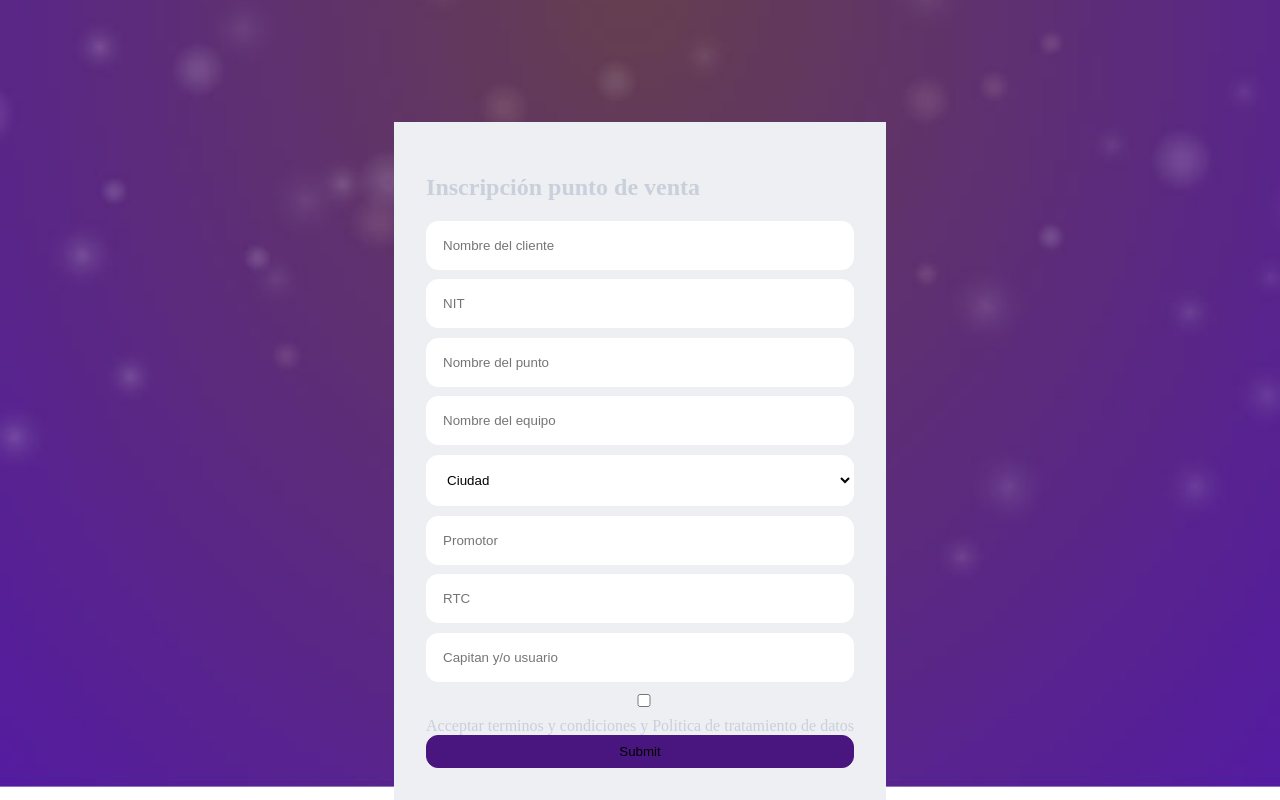
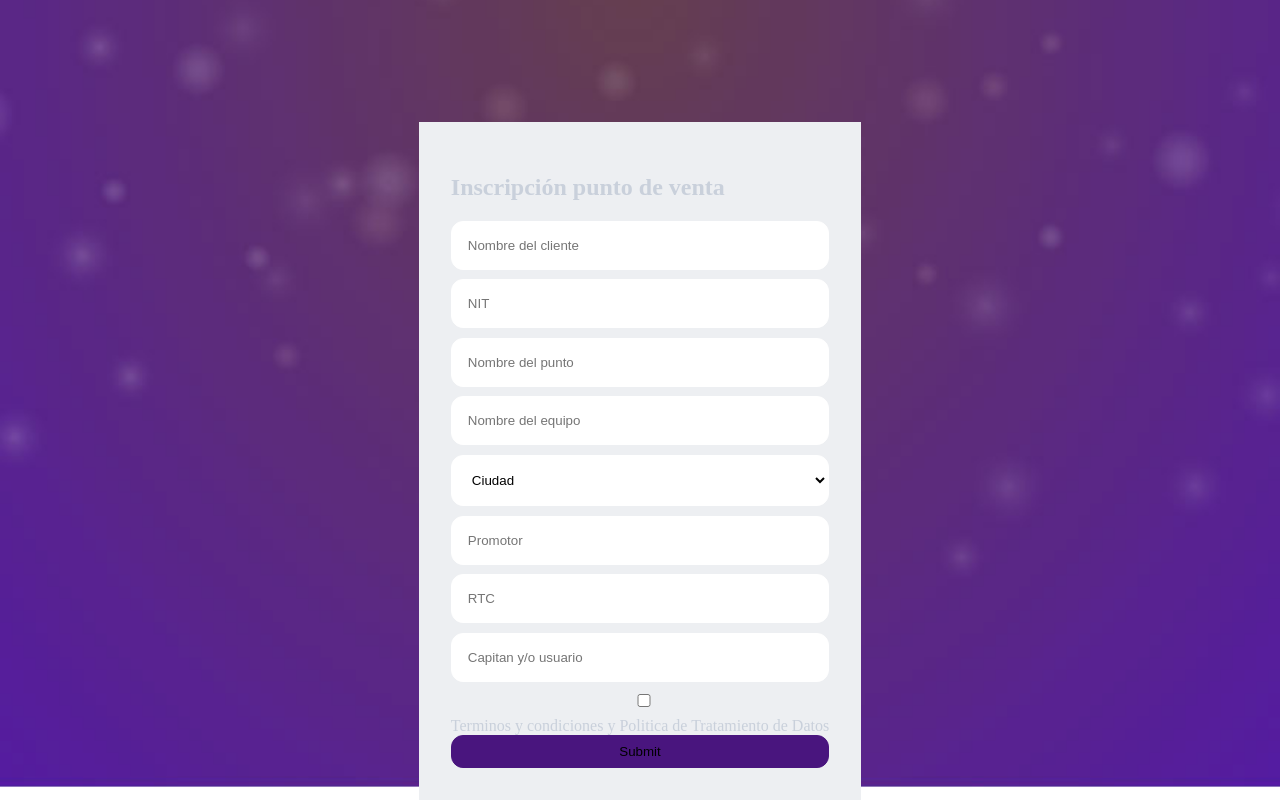
Before and after one commit to cigotete/vue-client-register-form-test, a Vue app: page / in a window 1280 px wide. Shown: the part 800-1600 px from the top of the page. Built offline with nearby package versions, Linux system fonts and the light colour scheme.

Commit message:
Fixed field name.

```diff
--- a/src/components/LeggerSuscription.vue
+++ b/src/components/LeggerSuscription.vue
@@ -68,7 +68,7 @@ export default   {
         field_legger_promoter: 'Promotor',
         field_legger_rtc: 'RTC',
         field_legger_captain_andor_user: 'Capitan y/o usuario',
-        field_legger_accept_tnc_pdt: 'Acceptar terminos y condiciones y Politica de tratamiento de datos',
+        field_legger_accept_tnc_pdt: 'Terminos y condiciones y Politica de Tratamiento de Datos',
       },
       validationErrors: {},
     };
```
